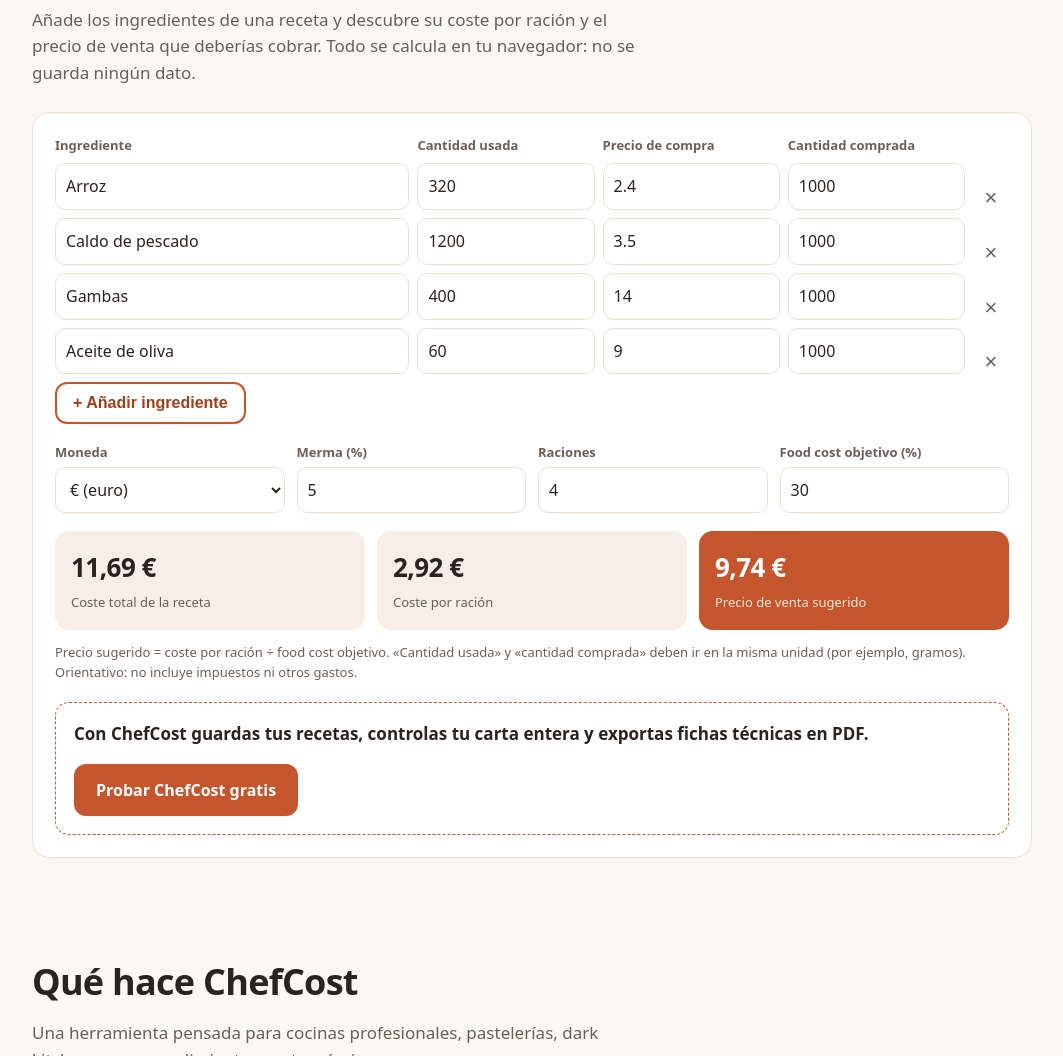
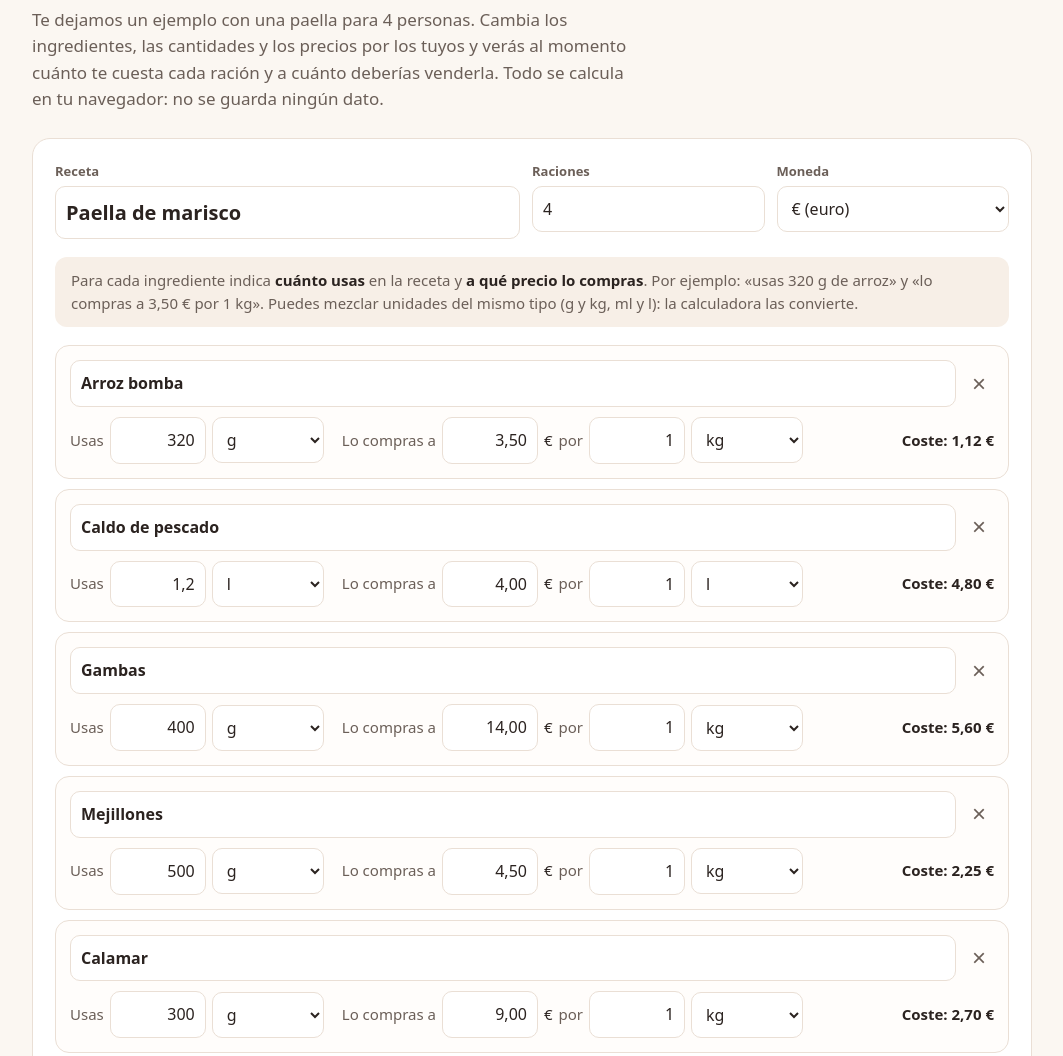
Before and after one commit to dsotos/chefcost-web, a plain HTML site: page index.html in a window 1280 px wide. Shown: the part 670-1726 px from the top of the page, without its empty margins (108-1171 px from the left). Drawn offline with Linux system fonts and the light colour scheme.

Commit message:
Calculadora más clara: ejemplo de paella, unidades por ingrediente y miles con punto
Co-Authored-By: Claude Opus 5.5 <noreply@anthropic.com>
Claude-Session: https://claude.ai/code/session_01HrMwL1WN5iemc6aMFVU693

```diff
--- a/index.html
+++ b/index.html
@@ -9,7 +9,7 @@
 <meta property="og:description" content="Calculadora gratuita de food cost y app Android para costear recetas. Pago único, sin suscripción.">
 <meta property="og:type" content="website">
 <style>
-:root{--bg:#fbf7f2;--ink:#2b2320;--muted:#6b5f58;--accent:#c4552d;--accent-d:#9e3f1c;--card:#fff;--line:#eadfd5;--ok:#2f7a4b}
+:root{--bg:#fbf7f2;--ink:#2b2320;--muted:#6b5f58;--accent:#c4552d;--accent-d:#9e3f1c;--card:#fff;--line:#eadfd5;--soft:#f7efe7;--warn:#a5361b}
 *{box-sizing:border-box}
 html{scroll-behavior:smooth}
 body{margin:0;font-family:system-ui,-apple-system,"Segoe UI",Roboto,Helvetica,Arial,sans-serif;background:var(--bg);color:var(--ink);line-height:1.55;font-size:17px}
@@ -29,17 +29,31 @@ header.top{display:flex;align-items:center;justify-content:space-between;padding
 section{padding:48px 0}
 h2{font-size:clamp(26px,4vw,36px);letter-spacing:-.02em;margin:0 0 10px}
 .lead{color:var(--muted);margin:0 0 26px;max-width:62ch}
-.calc{background:var(--card);border:1px solid var(--line);border-radius:18px;padding:22px;box-shadow:0 1px 0 rgba(0,0,0,.02)}
-.row{display:grid;grid-template-columns:2fr 1fr 1fr 1fr 36px;gap:8px;align-items:end;margin-bottom:8px}
-.row.head{font-size:13px;color:var(--muted);font-weight:600}
-input,select{width:100%;font:inherit;font-size:16px;padding:10px;border:1px solid var(--line);border-radius:10px;background:#fff;color:var(--ink)}
+.calc{background:var(--card);border:1px solid var(--line);border-radius:18px;padding:22px}
+input,select{font:inherit;font-size:16px;padding:10px;border:1px solid var(--line);border-radius:10px;background:#fff;color:var(--ink)}
 input:focus,select:focus{outline:2px solid var(--accent);outline-offset:1px}
-.m{display:none;font-size:12px;color:var(--muted);font-weight:600;margin-bottom:2px}
-.del{background:none;border:0;font-size:22px;color:var(--muted);cursor:pointer;line-height:1}
-.params{display:grid;grid-template-columns:repeat(4,1fr);gap:12px;margin:18px 0}
 label{font-size:13px;color:var(--muted);font-weight:600;display:block;margin-bottom:4px}
+.top-params{display:grid;grid-template-columns:2fr 1fr 1fr;gap:12px;margin-bottom:18px}
+.top-params input,.top-params select{width:100%}
+#recipe{font-size:20px;font-weight:700}
+.steps{font-size:15px;color:var(--muted);background:var(--soft);border-radius:12px;padding:12px 16px;margin:0 0 18px}
+.steps b{color:var(--ink)}
+.ing{border:1px solid var(--line);border-radius:14px;padding:14px;margin-bottom:10px;background:#fffdfb}
+.ing-head{display:flex;gap:8px;align-items:center;margin-bottom:10px}
+.ing-head input{flex:1;min-width:0;font-weight:700}
+.del{background:none;border:0;font-size:24px;color:var(--muted);cursor:pointer;line-height:1;padding:4px 8px}
+.ing-body{display:flex;flex-wrap:wrap;gap:10px 18px;align-items:center;font-size:15px}
+.grp{display:flex;align-items:center;gap:6px;flex-wrap:wrap}
+.grp span.t{color:var(--muted)}
+.qty{width:96px;text-align:right}
+.unit{width:auto}
+.cost{margin-left:auto;font-weight:700;white-space:nowrap}
+.cost small{font-weight:400;color:var(--muted)}
+.err{color:var(--warn);font-size:13px;width:100%}
+.params{display:grid;grid-template-columns:repeat(3,1fr);gap:12px;margin:18px 0}
+.params input{width:100%}
 .results{display:grid;grid-template-columns:repeat(3,1fr);gap:12px;margin-top:8px}
-.res{background:#f7efe7;border-radius:14px;padding:16px}
+.res{background:var(--soft);border-radius:14px;padding:16px}
 .res b{display:block;font-size:26px;letter-spacing:-.02em}
 .res span{font-size:13px;color:var(--muted)}
 .res.main{background:var(--accent);color:#fff}
@@ -60,12 +74,13 @@ details p{color:var(--muted);margin:10px 0 0}
 footer{padding:36px 0 60px;color:var(--muted);font-size:14px;border-top:1px solid var(--line);margin-top:24px}
 footer a{color:var(--muted)}
 @media (max-width:760px){
- .row{grid-template-columns:1fr 1fr 1fr 32px}
- .row .name{grid-column:1 / -1}
- .row.head{display:none}
- .m{display:block}
- .row{background:#faf5f0;padding:10px;border-radius:12px}
+ .calc{padding:16px}
+ .top-params{grid-template-columns:1fr 1fr}
+ .top-params .rname{grid-column:1 / -1}
  .params{grid-template-columns:1fr 1fr}
+ .params .pfc{grid-column:1 / -1}
+ .ing-body{flex-direction:column;align-items:flex-start}
+ .cost{margin-left:0}
  .results{grid-template-columns:1fr}
  .grid,.price{grid-template-columns:1fr}
 }
@@ -89,25 +104,31 @@ footer a{color:var(--muted)}
 <section id="calculadora">
  <div class="wrap">
   <h2>Calculadora gratuita de food cost</h2>
-  <p class="lead">Añade los ingredientes de una receta y descubre su coste por ración y el precio de venta que deberías cobrar. Todo se calcula en tu navegador: no se guarda ningún dato.</p>
+  <p class="lead">Te dejamos un ejemplo con una paella para 4 personas. Cambia los ingredientes, las cantidades y los precios por los tuyos y verás al momento cuánto te cuesta cada ración y a cuánto deberías venderla. Todo se calcula en tu navegador: no se guarda ningún dato.</p>
   <div class="calc">
-   <div class="row head"><div>Ingrediente</div><div>Cantidad usada</div><div>Precio de compra</div><div>Cantidad comprada</div><div></div></div>
-   <div id="rows"></div>
+   <div class="top-params">
+    <div class="rname"><label for="recipe">Receta</label><input id="recipe" value="Paella de marisco"></div>
+    <div><label for="porc">Raciones</label><input id="porc" class="num" inputmode="decimal" value="4"></div>
+    <div><label for="cur">Moneda</label><select id="cur"><option value="€">€ (euro)</option><option value="$">$ (peso / dólar)</option><option value="S/">S/ (sol)</option></select></div>
+   </div>
+
+   <p class="steps">Para cada ingrediente indica <b>cuánto usas</b> en la receta y <b>a qué precio lo compras</b>. Por ejemplo: «usas 320 g de arroz» y «lo compras a 3,50 € por 1 kg». Puedes mezclar unidades del mismo tipo (g y kg, ml y l): la calculadora las convierte.</p>
+
+   <div id="ings"></div>
    <button class="btn ghost" id="add" type="button">+ Añadir ingrediente</button>
 
    <div class="params">
-    <div><label for="cur">Moneda</label><select id="cur"><option value="€">€ (euro)</option><option value="$">$ (peso / dólar)</option><option value="S/">S/ (sol)</option></select></div>
-    <div><label for="merma">Merma (%)</label><input id="merma" type="number" min="0" max="90" step="1" value="5" inputmode="decimal"></div>
-    <div><label for="porc">Raciones</label><input id="porc" type="number" min="1" step="1" value="4" inputmode="numeric"></div>
-    <div><label for="fc">Food cost objetivo (%)</label><input id="fc" type="number" min="5" max="90" step="1" value="30" inputmode="decimal"></div>
+    <div><label for="merma">Merma (%)</label><input id="merma" class="num" inputmode="decimal" value="5"></div>
+    <div><label for="fc">Food cost objetivo (%)</label><input id="fc" class="num" inputmode="decimal" value="30"></div>
+    <div class="pfc"><label>&nbsp;</label><span class="note" style="margin:0">La merma es lo que se pierde al limpiar o cocinar. El food cost objetivo es qué parte del precio de venta quieres que sea ingrediente.</span></div>
    </div>
 
    <div class="results">
-    <div class="res"><b id="rTotal">0,00</b><span>Coste total de la receta</span></div>
+    <div class="res"><b id="rTotal">0,00</b><span>Coste total de la receta (con merma)</span></div>
     <div class="res"><b id="rPorc">0,00</b><span>Coste por ración</span></div>
-    <div class="res main"><b id="rPvp">0,00</b><span>Precio de venta sugerido</span></div>
+    <div class="res main"><b id="rPvp">0,00</b><span>Precio de venta sugerido por ración</span></div>
    </div>
-   <p class="note">Precio sugerido = coste por ración ÷ food cost objetivo. «Cantidad usada» y «cantidad comprada» deben ir en la misma unidad (por ejemplo, gramos). Orientativo: no incluye impuestos ni otros gastos.</p>
+   <p class="note">Precio sugerido = coste por ración ÷ food cost objetivo. Los precios del ejemplo son orientativos. No incluye impuestos ni otros gastos.</p>
 
    <div class="cta-box">
     <div><strong>Con ChefCost guardas tus recetas, controlas tu carta entera y exportas fichas técnicas en PDF.</strong></div>
@@ -163,37 +184,98 @@ footer a{color:var(--muted)}
 
 <script>
 (function(){
- var rows=document.getElementById('rows');
- var sample=[["Arroz",320,2.4,1000],["Caldo de pescado",1200,3.5,1000],["Gambas",400,14,1000],["Aceite de oliva",60,9,1000]];
- function fmt(n){var c=document.getElementById('cur').value;var s=(isFinite(n)?n:0).toLocaleString('es-ES',{minimumFractionDigits:2,maximumFractionDigits:2});return c==='€'?s+' €':c+' '+s;}
- function num(el){var v=parseFloat(String(el.value).replace(',','.'));return isFinite(v)?v:0;}
- function addRow(d){
-  d=d||["",0,0,0];
-  var r=document.createElement('div');r.className='row';
-  r.innerHTML='<div class="name"><input aria-label="Ingrediente" placeholder="Ingrediente" value="'+d[0]+'"></div>'+
-   '<div><small class="m">Usada</small><input aria-label="Cantidad usada" type="number" min="0" step="any" inputmode="decimal" placeholder="Usada" value="'+(d[1]||'')+'"></div>'+
-   '<div><small class="m">Precio compra</small><input aria-label="Precio de compra" type="number" min="0" step="any" inputmode="decimal" placeholder="Precio" value="'+(d[2]||'')+'"></div>'+
-   '<div><small class="m">Comprada</small><input aria-label="Cantidad comprada" type="number" min="0" step="any" inputmode="decimal" placeholder="Comprada" value="'+(d[3]||'')+'"></div>'+
-   '<button class="del" type="button" aria-label="Quitar ingrediente">×</button>';
-  r.querySelector('.del').onclick=function(){r.remove();calc();};
-  r.addEventListener('input',calc);
-  rows.appendChild(r);
+ // Unidades: tipo y factor a la unidad base (g, ml, ud)
+ var UNITS={g:['m',1],kg:['m',1000],ml:['v',1],l:['v',1000],ud:['u',1]};
+ var UNIT_LABEL={g:'g',kg:'kg',ml:'ml',l:'l',ud:'unidades'};
+ // Ejemplo: paella de marisco para 4 (precios orientativos)
+ var SAMPLE=[
+  ['Arroz bomba',320,'g',3.5,1,'kg'],
+  ['Caldo de pescado',1.2,'l',4,1,'l'],
+  ['Gambas',400,'g',14,1,'kg'],
+  ['Mejillones',500,'g',4.5,1,'kg'],
+  ['Calamar',300,'g',9,1,'kg'],
+  ['Tomate triturado',150,'g',1.8,1000,'g'],
+  ['Aceite de oliva virgen extra',60,'ml',9,1,'l'],
+  ['Ajos',3,'ud',1.2,10,'ud'],
+  ['Hebras de azafrán',0.3,'g',5,1,'g']
+ ];
+ var ings=document.getElementById('ings');
+
+ // Números en formato español: 1.000 = mil, 3,5 = tres y medio
+ function parseNum(s){
+  s=String(s).trim().replace(/\s/g,'');
+  if(!s) return 0;
+  if(s.indexOf(',')>=0){ s=s.replace(/\./g,'').replace(',','.'); }
+  else if(/^\d{1,3}(\.\d{3})+$/.test(s)){ s=s.replace(/\./g,''); }
+  var v=parseFloat(s); return isFinite(v)?v:0;
+ }
+ function fmtNum(n,dec){
+  if(!isFinite(n)) n=0;
+  var fixed=(dec==null)? String(Math.round(n*1000)/1000) : n.toFixed(dec);
+  var parts=fixed.split('.'); var int=parts[0].replace('-','');
+  int=int.replace(/\B(?=(\d{3})+(?!\d))/g,'.');
+  var out=(n<0?'-':'')+int; if(parts[1]) out+=','+parts[1]; return out;
+ }
+ function money(n){var c=document.getElementById('cur').value;var s=fmtNum(n,2);return c==='€'?s+' €':c+' '+s;}
+ function curSym(){return document.getElementById('cur').value;}
+
+ function unitSelect(sel){
+  var o='';for(var k in UNITS){o+='<option value="'+k+'"'+(k===sel?' selected':'')+'>'+UNIT_LABEL[k]+'</option>';}
+  return '<select class="unit">'+o+'</select>';
+ }
+ function addIng(d){
+  d=d||['',0,'g',0,1,'kg'];
+  var el=document.createElement('div');el.className='ing';
+  el.innerHTML=
+   '<div class="ing-head"><input class="name" aria-label="Ingrediente" placeholder="Nombre del ingrediente" value="'+d[0]+'">'+
+   '<button class="del" type="button" aria-label="Quitar ingrediente">×</button></div>'+
+   '<div class="ing-body">'+
+    '<div class="grp"><span class="t">Usas</span><input class="num qty use" inputmode="decimal" aria-label="Cantidad que usas" value="'+fmtNum(d[1])+'">'+unitSelect(d[2]).replace('class="unit"','class="unit useu" aria-label="Unidad que usas"')+'</div>'+
+    '<div class="grp"><span class="t">Lo compras a</span><input class="num qty price" inputmode="decimal" aria-label="Precio de compra" value="'+fmtNum(d[3],2)+'"><span class="cs"></span>'+
+     '<span class="t">por</span><input class="num qty buy" inputmode="decimal" aria-label="Cantidad comprada" value="'+fmtNum(d[4])+'">'+unitSelect(d[5]).replace('class="unit"','class="unit buyu" aria-label="Unidad de compra"')+'</div>'+
+    '<div class="cost">Coste: <span class="c">0,00</span></div>'+
+    '<div class="err" hidden></div>'+
+   '</div>';
+  el.querySelector('.del').onclick=function(){el.remove();calc();};
+  el.addEventListener('input',calc);el.addEventListener('change',calc);
+  ings.appendChild(el);
  }
  function calc(){
   var total=0;
-  rows.querySelectorAll('.row').forEach(function(r){var i=r.querySelectorAll('input');var used=num(i[1]),price=num(i[2]),bought=num(i[3]);if(bought>0)total+=used*price/bought;});
-  var merma=Math.min(Math.max(num(document.getElementById('merma')),0),90)/100;
-  var gross=merma<1?total/(1-merma):total;
-  var porc=Math.max(num(document.getElementById('porc')),1);
-  var fc=Math.max(num(document.getElementById('fc')),1)/100;
+  ings.querySelectorAll('.ing').forEach(function(el){
+   var use=parseNum(el.querySelector('.use').value), uu=el.querySelector('.useu').value;
+   var price=parseNum(el.querySelector('.price').value);
+   var buy=parseNum(el.querySelector('.buy').value), bu=el.querySelector('.buyu').value;
+   var err=el.querySelector('.err'); var c=0;
+   el.querySelector('.cs').textContent=curSym();
+   if(UNITS[uu][0]!==UNITS[bu][0]){
+    err.hidden=false; err.textContent='Las unidades no son del mismo tipo: usa peso con peso (g, kg), volumen con volumen (ml, l) o unidades con unidades.';
+   } else {
+    err.hidden=true;
+    var base=buy*UNITS[bu][1];
+    if(base>0) c=use*UNITS[uu][1]*price/base;
+   }
+   el.querySelector('.c').textContent=money(c);
+   total+=c;
+  });
+  var merma=Math.min(Math.max(parseNum(document.getElementById('merma').value),0),90)/100;
+  var gross=total/(1-merma);
+  var porc=Math.max(parseNum(document.getElementById('porc').value),1);
+  var fc=Math.max(parseNum(document.getElementById('fc').value),1)/100;
   var per=gross/porc;
-  document.getElementById('rTotal').textContent=fmt(gross);
-  document.getElementById('rPorc').textContent=fmt(per);
-  document.getElementById('rPvp').textContent=fmt(per/fc);
+  document.getElementById('rTotal').textContent=money(gross);
+  document.getElementById('rPorc').textContent=money(per);
+  document.getElementById('rPvp').textContent=money(per/fc);
  }
- sample.forEach(addRow);
- document.getElementById('add').onclick=function(){addRow();};
- ['cur','merma','porc','fc'].forEach(function(id){document.getElementById(id).addEventListener('input',calc);});
+ // Al salir de un campo numérico, se muestra con puntos de miles: 1000 → 1.000
+ document.addEventListener('focusout',function(e){
+  var t=e.target; if(!t.classList||!t.classList.contains('num')) return;
+  if(String(t.value).trim()==='') return;
+  var v=parseNum(t.value); t.value=t.classList.contains('price')?fmtNum(v,2):fmtNum(v);
+ });
+ SAMPLE.forEach(addIng);
+ document.getElementById('add').onclick=function(){addIng();};
+ ['cur','merma','porc','fc'].forEach(function(id){document.getElementById(id).addEventListener('input',calc);document.getElementById(id).addEventListener('change',calc);});
  calc();
 })();
 </script>
```
Also changed, not shown: 1 other file.
